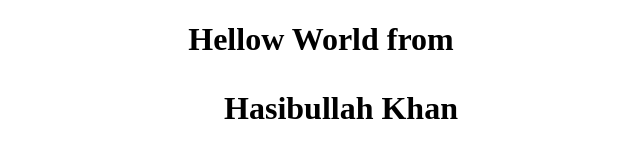
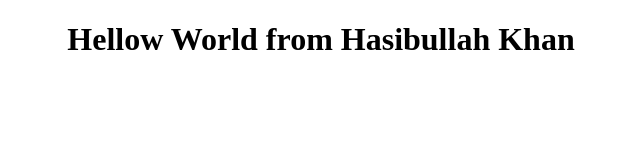
Before and after one commit to hasibullahkhan/bootcamp2020-Eng, a plain HTML site: page index.html in a window 1280 px wide. Shown: the whole page, without its empty margins (319-959 px from the left). Drawn offline with Linux system fonts and the light colour scheme.

Commit message:
Update index.html
update index.html

```diff
--- a/index.html
+++ b/index.html
@@ -5,7 +5,7 @@
 </head>
 <body>
     <div>
-     <h1><center>Hellow World from <ul><b>Hasibullah Khan</b></ul></center></h1>
+     <h1><center>Hellow World from <b>Hasibullah Khan</b></center></h1>
     </div>
 </body>
 </html>
```
